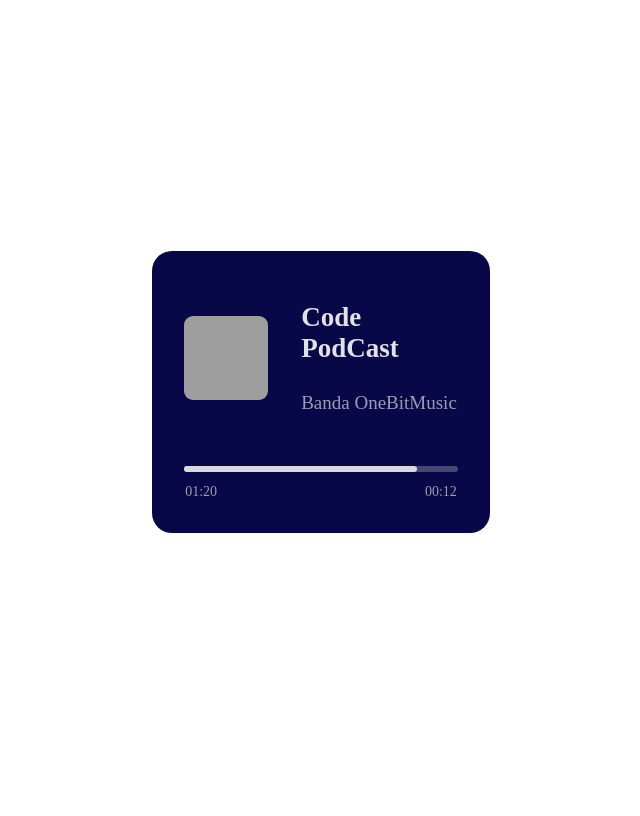
After one commit to asaugat04/Mood-Melody, a Flask app: template templates/music.html in a window 1280 px wide. The commit adds this page. Shown: the whole page, without its empty margins (335-975 px from the left). Run offline with Flask 2, Linux system fonts and the light colour scheme; the template is opened without the code that fills it, so the values that code supplies are empty; grey boxes are pictures that could not be loaded.

Commit message:
updating UI

```diff
--- /dev/null
+++ b/templates/music.html
@@ -0,0 +1,157 @@
+<html>
+  <head>
+    <link rel="preconnect" href="https://fonts.googleapis.com" />
+    <link rel="preconnect" href="https://fonts.gstatic.com" crossorigin />
+    <link
+      href="https://fonts.googleapis.com/css2?family=Roboto:wght@400;700&display=swap"
+      rel="stylesheet"
+    />
+    <meta charset="UTF-8" />
+    <meta http-equiv="X-UA-Compatible" content="IE=edge" />
+    <meta name="viewport" content="width=device-width, initial-scale=1.0" />
+
+    <style>
+      #boxes * {
+        border: 1px solid transparent;
+      }
+
+      #boxes {
+        display: grid;
+        grid-template-columns: max-content max-content;
+        grid-template-areas:
+          "A B"
+          "A C";
+        gap: 32px;
+        place-content: center;
+        height: 100vh;
+      }
+
+      #player02 {
+        grid-area: B;
+        height: fit-content;
+      }
+
+      #player02 .controls {
+        display: flex;
+        justify-content: space-around;
+      }
+
+      .player {
+        background-color: #080747;
+        padding: 28px;
+        border-radius: 20px;
+      }
+
+      .player img {
+        width: 84px;
+        height: 84px;
+        object-fit: cover;
+        border-radius: 10px;
+      }
+
+      .info {
+        color: #e1e1e6;
+      }
+
+      .info p {
+        opacity: 0.68;
+        font-size: 19px;
+      }
+
+      .info-wrapper {
+        display: flex;
+        align-items: center;
+        gap: 30px;
+      }
+
+      .player h1 {
+        font-size: 27px;
+        color: #e1e1e6;
+        padding-bottom: 7px;
+      }
+
+      .controls {
+        display: flex;
+        justify-content: space-between;
+        padding-top: 20px;
+      }
+
+      .track {
+        padding-top: 28px;
+        position: relative;
+      }
+
+      .track::before {
+        content: "";
+        height: 6px;
+        width: 100%;
+        display: block;
+        background: #d9d9d9;
+        opacity: 0.3;
+        border-radius: 10px;
+        position: absolute;
+      }
+
+      .track::after {
+        content: "";
+        height: 6px;
+        width: 85%;
+        display: block;
+        background: #d9d9d9;
+        border-radius: 10px;
+      }
+
+      .time {
+        opacity: 0.7;
+        font-size: 14px;
+        color: gainsboro;
+
+        display: flex;
+        justify-content: space-between;
+        padding-top: 9.6px;
+      }
+
+      @media (max-width: 670px) {
+        #boxes {
+          display: flex;
+          flex-direction: column;
+
+          max-width: 270px;
+          margin: auto;
+
+          height: auto;
+          padding-block: 60px;
+        }
+      }
+    </style>
+
+    <title>Music Player</title>
+  </head>
+  <body>
+    <div id="boxes">
+      <div id="player02" class="player horizontal">
+        <div class="wrapper">
+          <div class="info-wrapper">
+            <img
+              src="https://cdn.pixabay.com/photo/2016/03/26/13/09/cup-of-coffee-1280537_1280.jpg"
+              alt="LogoMusicImage"
+              style="position: relative"
+            />
+            <div class="info">
+              <h1>Code<br />PodCast</h1>
+              <p>Banda OneBitMusic</p>
+            </div>
+          </div>
+
+          <div class="track-time">
+            <div class="track"></div>
+            <div class="time">
+              <div class="total-time">01:20</div>
+              <div class="last-time">00:12</div>
+            </div>
+          </div>
+        </div>
+      </div>
+    </div>
+  </body>
+</html>
```
Also changed, not shown: static/app.js (+149 -1 lines), static/css/app.css (+38 -0 lines), templates/app.html (+22 -1 lines).
